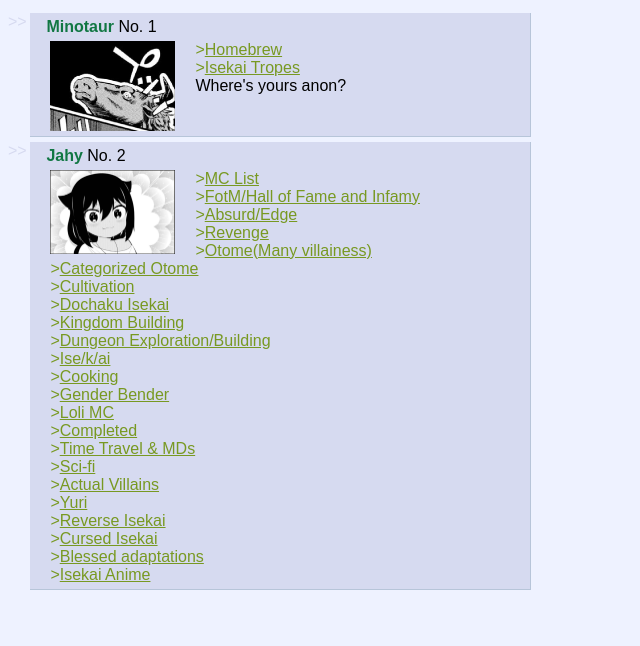
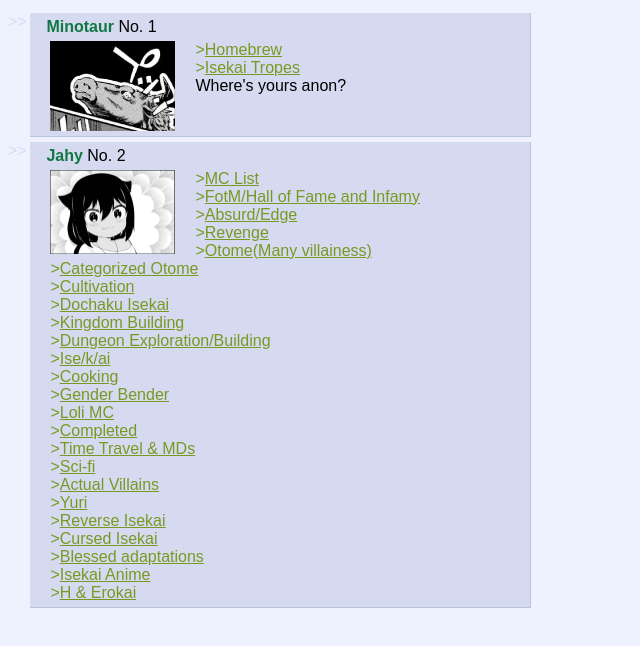
Before and after one commit to isekai-truck/isekai-truck.github.io, a plain HTML site: page index.html in a window 1280 px wide. Shown: the whole page, without its empty margins (0-640 px from the left). Drawn offline with Linux system fonts and the light colour scheme.

Commit message:
Adding link to pervy list, I guess.

```diff
--- a/index.html
+++ b/index.html
@@ -53,6 +53,7 @@
 					<li><a href="https://pastebin.com/keMyT4mY">Cursed Isekai</a></li>
 					<li><a href="https://pastebin.com/UdRdyYq3">Blessed adaptations</a></li>
 					<li><a href="https://pastebin.com/fPKJZe9X">Isekai Anime</a></li>
+					<li><a href="https://pastebin.com/W4ENuQEE">H &amp; Erokai</a></li>
 				</ul>
 			</blockquote>
 		</article>
```
